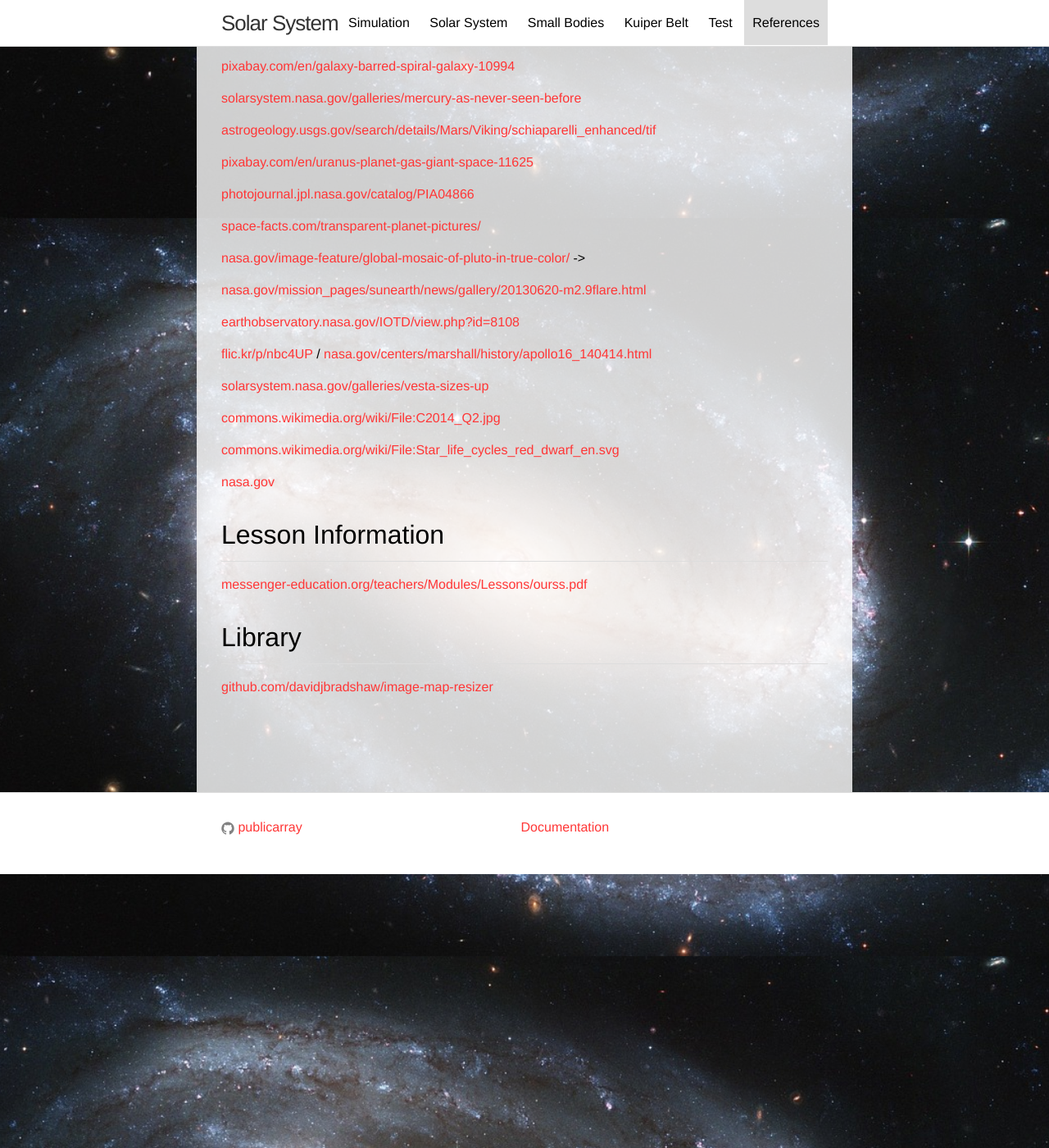
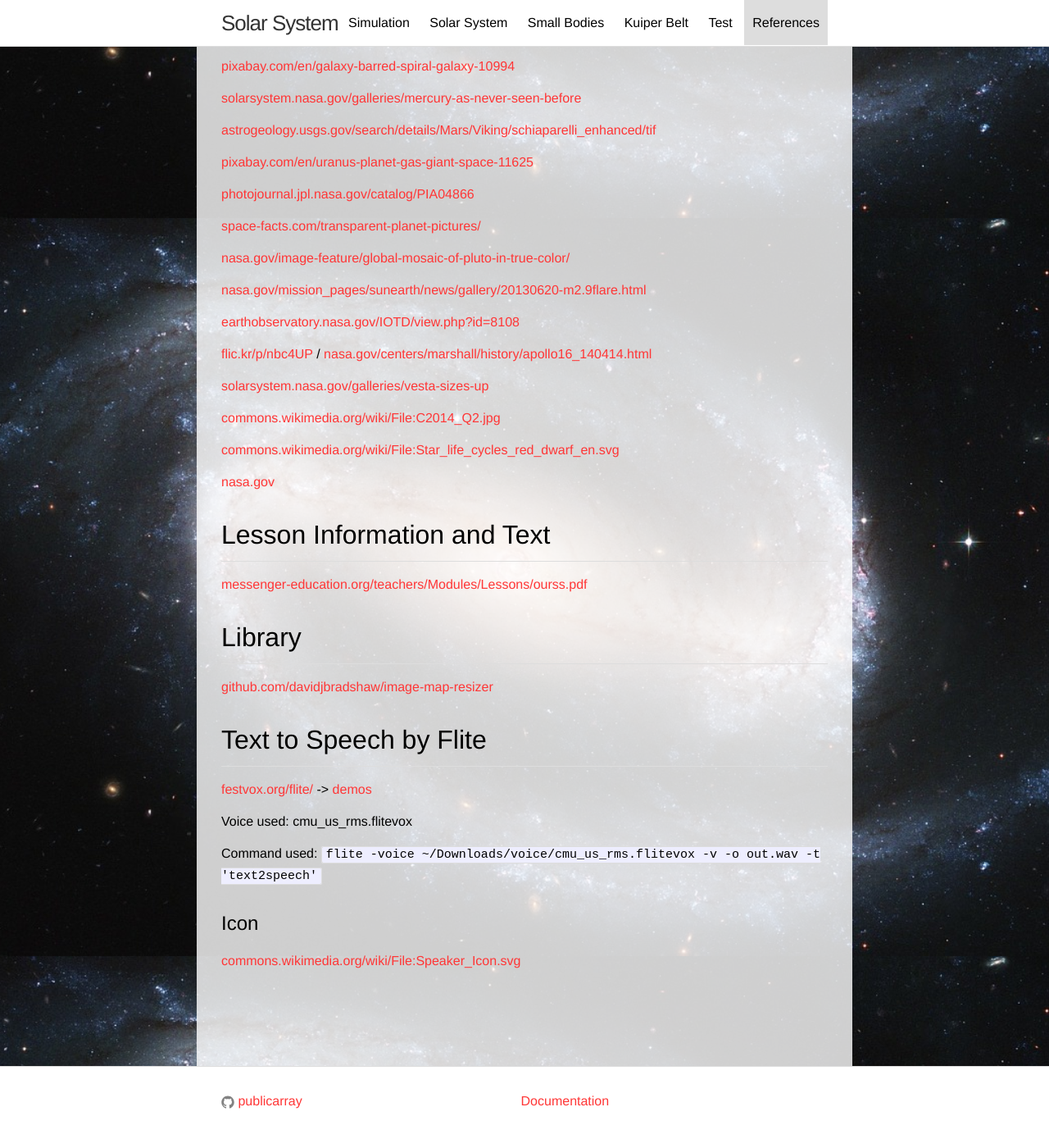
Before and after one commit to martianina/solarsystem, a Jekyll site: the page built from references.md, in a window 1280 px wide and 1400 px high, scrolled down 1534 px. Shown: the whole window at 82% size. Built offline with Jekyll 4.4.1, drawn with Linux system fonts in a browser that asks for light colours; some of the changed text lies outside the part shown.

Commit message:
update references

```diff
--- a/references.md
+++ b/references.md
@@ -20,7 +20,7 @@ group: navigation
 
 [answers.goocreate.com/questions/3595/can-i-draw-2d-text-in-the-3d-scene.html](https://answers.goocreate.com/questions/3595/can-i-draw-2d-text-in-the-3d-scene.html)
 
-### Data & Facts
+### Data, Text & Facts
 [stackoverflow.com/questions/11363170/units-of-three-js-calculating-rotation-orbit-speeds](http://stackoverflow.com/questions/11363170/units-of-three-js-calculating-rotation-orbit-speeds)
 
 [nssdc.gsfc.nasa.gov/planetary/factsheet](http://nssdc.gsfc.nasa.gov/planetary/factsheet/)
@@ -66,7 +66,7 @@ Jekyll base theme: [github.com/jglovier/jekyll-new](https://github.com/jglovier/
 
 [space-facts.com/transparent-planet-pictures/](http://space-facts.com/transparent-planet-pictures/)
 
-[nasa.gov/image-feature/global-mosaic-of-pluto-in-true-color/](http://www.nasa.gov/image-feature/global-mosaic-of-pluto-in-true-color/) ->
+[nasa.gov/image-feature/global-mosaic-of-pluto-in-true-color/](http://www.nasa.gov/image-feature/global-mosaic-of-pluto-in-true-color/)
  <!-- [solarsystem.nasa.gov/galleries/the-rich-color-variations-of-pluto](http://solarsystem.nasa.gov/galleries/the-rich-color-variations-of-pluto) -->
 
 [nasa.gov/mission_pages/sunearth/news/gallery/20130620-m2.9flare.html](http://www.nasa.gov/mission_pages/sunearth/news/gallery/20130620-m2.9flare.html)
@@ -83,9 +83,20 @@ Jekyll base theme: [github.com/jglovier/jekyll-new](https://github.com/jglovier/
 
 [nasa.gov](https://www.nasa.gov)
 
-## Lesson Information
+## Lesson Information and Text
 
 [messenger-education.org/teachers/Modules/Lessons/ourss.pdf](http://www.messenger-education.org/teachers/Modules/Lessons/ourss.pdf)
 
 ## Library
 [github.com/davidjbradshaw/image-map-resizer](https://github.com/davidjbradshaw/image-map-resizer)
+
+## Text to Speech by Flite
+[festvox.org/flite/](http://www.festvox.org/flite/) -> [demos](http://tts.speech.cs.cmu.edu:8083)
+
+Voice used: cmu_us_rms.flitevox
+
+Command used: `flite -voice ~/Downloads/voice/cmu_us_rms.flitevox -v -o out.wav -t 'text2speech'`
+
+### Icon
+
+[commons.wikimedia.org/wiki/File:Speaker_Icon.svg](https://commons.wikimedia.org/wiki/File:Speaker_Icon.svg)
```
Also changed, not shown: documentation.md (+2 -0 lines).
